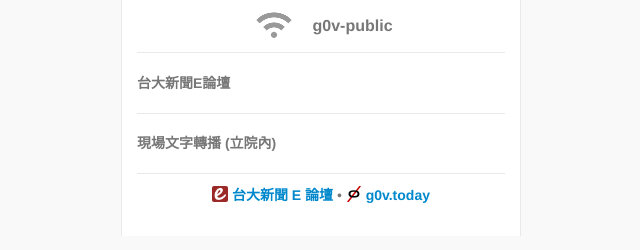
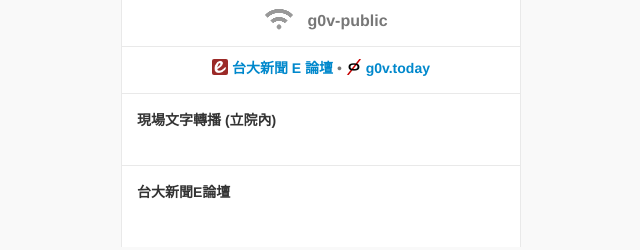
Before and after one commit to g0v/g0v.io, a plain HTML site: page index.html in a window 1280 px wide. Shown: the whole page, without its empty margins (319-959 px from the left). Drawn offline with Linux system fonts and the light colour scheme; no server answers.

Commit message:
Change order

```diff
--- a/css/main.css
+++ b/css/main.css
@@ -25,9 +25,12 @@ a {
 
 .livefeed, .eforum {
   text-align: left;
-  margin: 15px 0;
   border-top: 1px solid #e9e9e9;
+  color: #333;
+  padding: 15px;
 }
+
+h4 { margin-top: 0; }
 
 .title {
   font-size: 16px;
@@ -50,14 +53,13 @@ time {
 }
 
 .wifi-icon {
-  -webkit-transform: rotate(45deg) scale(0.5, 0.5);
-  transform: rotate(45deg) scale(0.5, 0.5);
+  -webkit-transform: rotate(45deg) scale(0.4, 0.4);
+  transform: rotate(45deg) scale(0.4, 0.4);
   background: radial-gradient(circle 50px at 100% 100%, transparent 20px, #999 21px, #999 30px, transparent 31px, transparent 40px, #999 41px, #999 50px, transparent 51px);
   width: 50px;
   height: 50px;
   display: inline-block;
   margin-top: -10px;
-  margin-right: 10px;
 }
 
 .wifi-icon:before {
@@ -69,7 +71,6 @@ time {
 }
 
 .header {
-  height: 32px;
 }
 
 .header,
@@ -82,7 +83,6 @@ time {
 .footer,
 .main-wrapper {
   max-width: 400px;
-  padding: 5px 15px;
   color: #777;
   width: 100%;
   margin: auto;
@@ -95,7 +95,6 @@ time {
   text-align: center;
   display: none; /*  Temporary  */
   border-top: 1px solid #e0e0e0;
-  margin: 30px auto 0;
 }
 
 .thumbnail {
--- a/index.html
+++ b/index.html
@@ -19,16 +19,16 @@
       <h1 class="title">g0v-public</h1>
     </header>
     <div class="main-wrapper">
-      <div class="eforum">
-        <h4>台大新聞E論壇</h4>
-      </div>
-      <div class="livefeed">
-        <h4>現場文字轉播 (立院內)</h4>
-      </div>
       <div class="links">
         <a href="https://www.facebook.com/NtuNewsEForum" target="_blank"><img src="img/enews.png" width="16" height="16" style="border-radius: 2px; margin-bottom: -2px"> 台大新聞 E 論壇</a> •
         <a href="http://g0v.today" target="_blank"><img src="img/g0v.png" width="16" height="16" style="border-radius: 2px; margin-bottom: -2px"> g0v.today</a><br />
       </p>
+      <div class="livefeed">
+        <h4>現場文字轉播 (立院內)</h4>
+      </div>
+      <div class="eforum">
+        <h4>台大新聞E論壇</h4>
+      </div>
     </div>
     <footer class="footer">
       濟南: <tt>g0v-public</tt>
```
